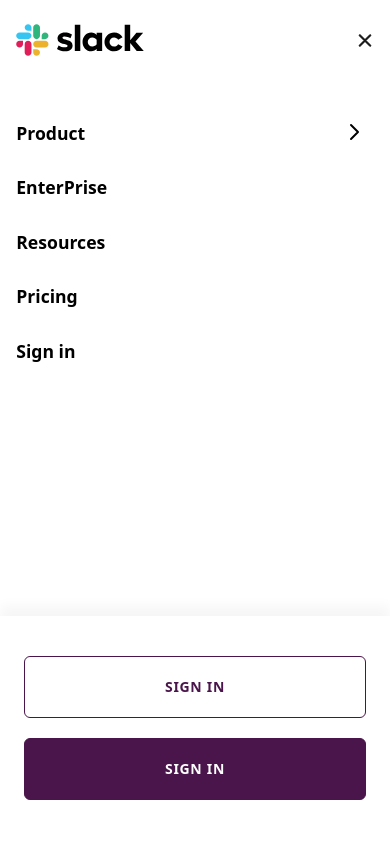
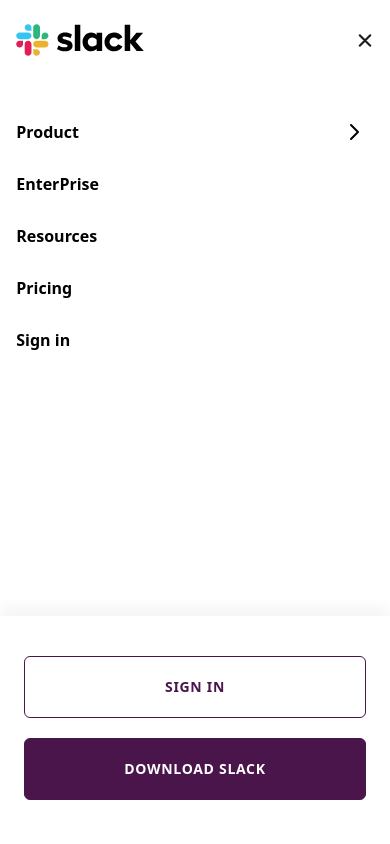
Before and after one commit to samaregbesola/slack-clone, a React (Create React App) app: page / in a window 390 px wide. Both pictures are taken after a click on the button 364 px from the left and 40 px from the top of the page. Shown: the top 844 px of the page. Built offline with nearby package versions, Linux system fonts and the light colour scheme.

Commit message:
update mobile navigation button text content

```diff
--- a/src/components/MobileNav.js
+++ b/src/components/MobileNav.js
@@ -25,8 +25,7 @@
         <div className="mx-auto mt-10 overflow-y-scroll w-11/12 pr-2 pb-[40vh]">
           <nav className="outline-0 flex flex-col">
             <ul
-              className="mx-auto w-full font-semibold p-0"
-              style={{ fontSize: '1.1rem' }}
+              className="mx-auto w-full font-semibold p-0 text-[1.1rem]"
             >
               <li className="w-full mb-7 ">
                 <span
@@ -101,7 +100,7 @@
             SIGN IN
           </button>
           <button className="btn big w-full border-articleTheme-primary bg-articleTheme-primary text-white mb-5">
-            SIGN IN
+            DOWNLOAD SLACK
           </button>
         </div>
       )}
```
